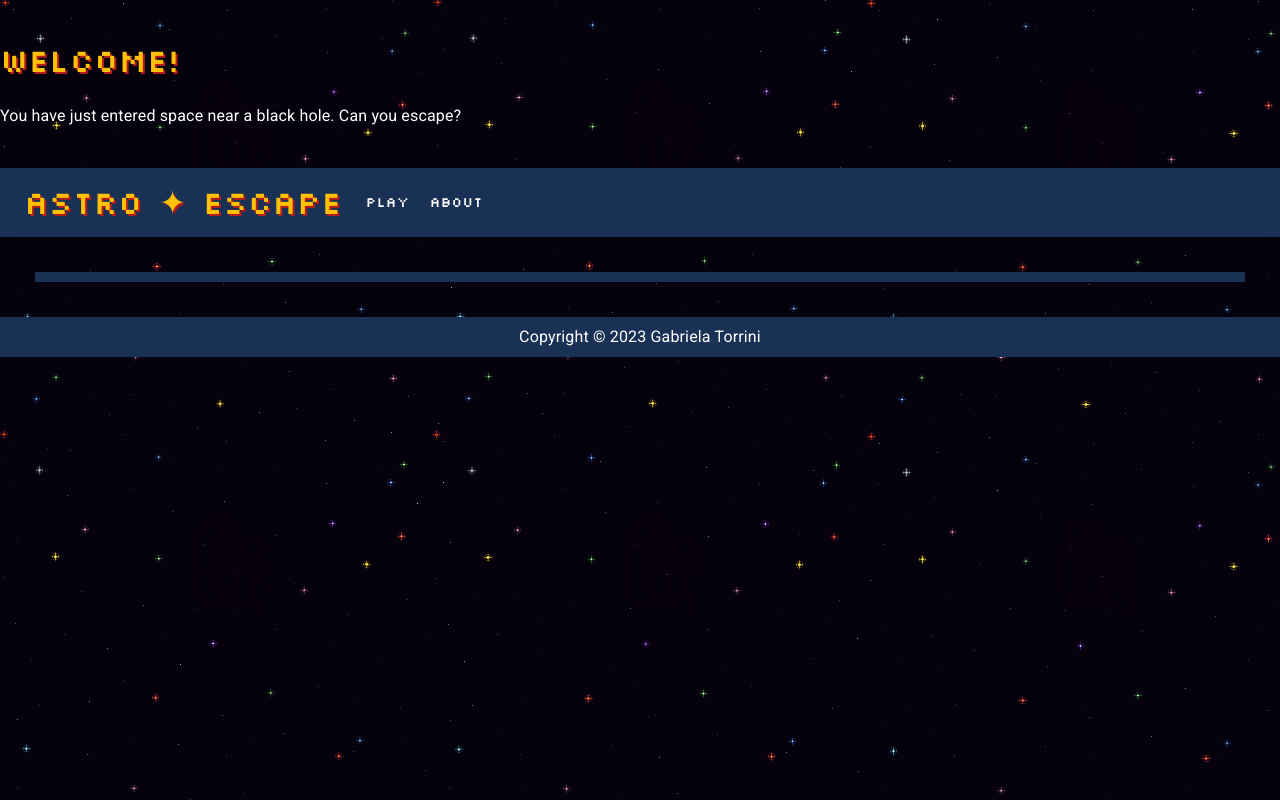
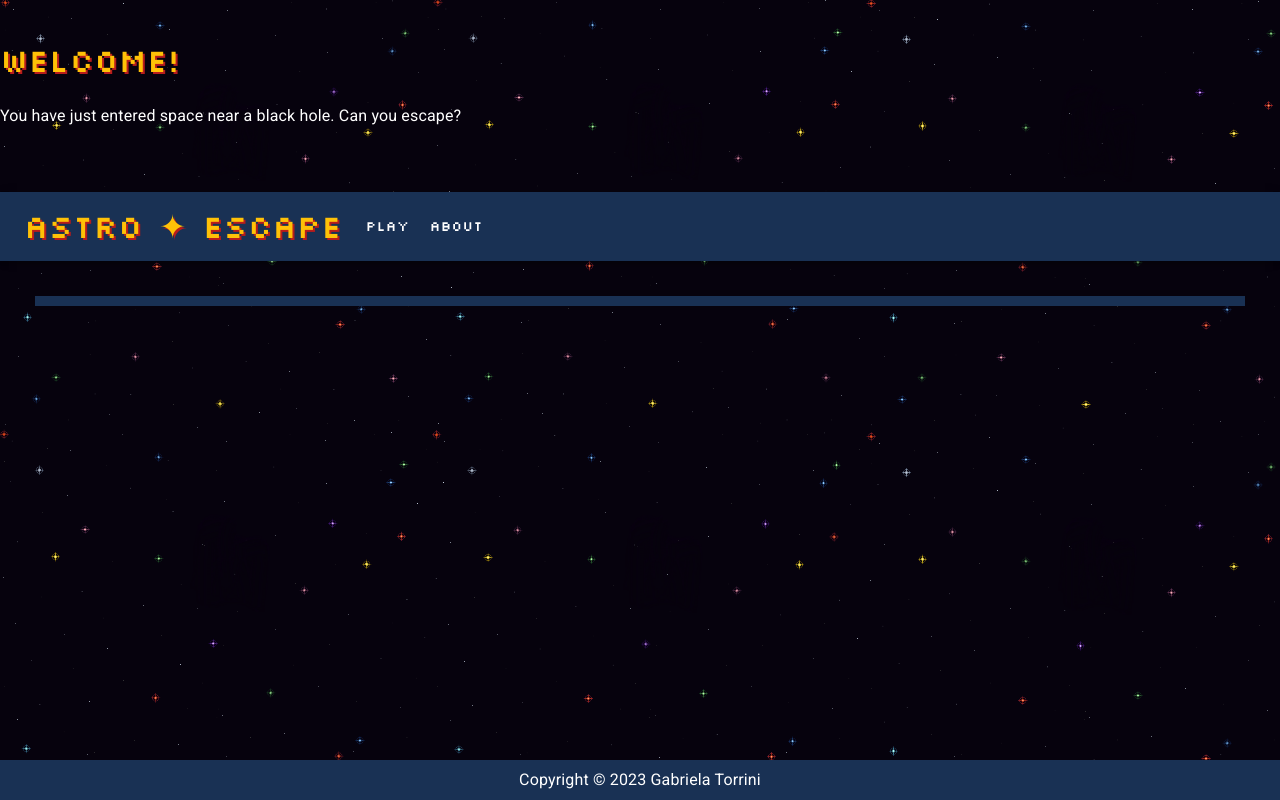
Before and after one commit to gtorrini/astro-escape, a React (Create React App) app: page / in a window 1280 px wide. Built offline with nearby package versions, Linux system fonts and the light colour scheme.

Commit message:
Removed unused code styling, changed body styling to flex display

```diff
--- a/src/index.css
+++ b/src/index.css
@@ -1,17 +1,14 @@
-body {
+html, body {
   margin: 0;
-  font-family: -apple-system, BlinkMacSystemFont, 'Segoe UI', 'Roboto', 'Oxygen',
-    'Ubuntu', 'Cantarell', 'Fira Sans', 'Droid Sans', 'Helvetica Neue',
-    sans-serif;
+  padding: 0;
+  height: 100%;
+  width: 100%;
+  display: flex;
+  flex-direction: column;
   -webkit-font-smoothing: antialiased;
   -moz-osx-font-smoothing: grayscale;
   background-image: url('assets/star-field-pixel-large.png');
   background-size: 100%;
-}
-
-code {
-  font-family: source-code-pro, Menlo, Monaco, Consolas, 'Courier New',
-    monospace;
 }
 
 /* Responsive elements */
```
